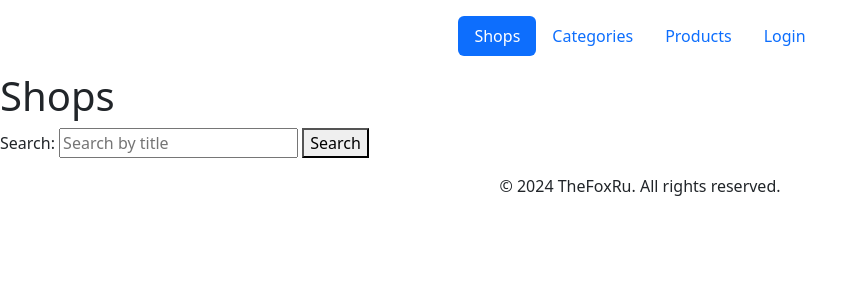
After one commit to TheFoxKD/python-django-test-task, a Django app: template web/templates/core/shop/shop_list.html in a window 1280 px wide. The commit adds this page. Shown: the top 300 px of the page, without its empty margins (0-868 px from the left). Run offline with Django 5.2, Linux system fonts and the light colour scheme; the template is opened without the code that fills it, so the values that code supplies are empty; parts of the project's set-up code (start-up, migrations or seed data) failed here and were passed over; some libraries are stand-ins or nearby versions.

Commit message:
feat: Update base.html and related templates for shop-related pages
This commit adds the base.html template, which serves as the base layout
 for all pages in the web application. It also includes the templates
 for shop_detail.html, shop_form.html, and shop_list.html, which are
 used to display the details, form and list of shops respectively.
 These templates provide the necessary structure and content for the
 shop-related pages in the application.

```diff
--- /dev/null
+++ b/web/templates/base.html
@@ -0,0 +1,17 @@
+<!DOCTYPE html>
+<html lang="en">
+<head>
+    <meta charset="UTF-8">
+    <meta name="viewport" content="width=device-width, initial-scale=1.0">
+    <title>{% block title %}Default Title{% endblock title %}</title>
+    <!-- Add your CSS files here -->
+    {% block css %}{% endblock css %}
+</head>
+<body>
+<!-- Add your body content here -->
+{% block body %}{% endblock body %}
+
+<!-- Add your JavaScript files here -->
+{% block js %}{% endblock js %}
+</body>
+</html>
--- /dev/null
+++ b/web/templates/core/extend_base.html
@@ -0,0 +1,19 @@
+{% extends "base.html" %}
+{% load static %}
+
+{% block css %}
+    <link rel="stylesheet" href="{% static 'core/css/bootstrap.css' %}"/>
+{% endblock css %}
+
+{% block  body %}
+    <header>
+        {% include 'core/includes/navbar.html' %}
+    </header>
+    <main>
+        {% block content %}
+        {% endblock content %}
+    </main>
+    <footer>
+        {% include 'core/includes/footer.html' %}
+    </footer>
+{% endblock body %}
--- /dev/null
+++ b/web/templates/core/includes/footer.html
@@ -0,0 +1,6 @@
+<div class="container">
+    <p class="text-center">© <span id="currentYear"></span> TheFoxRu. All rights reserved.</p>
+</div>
+<script>
+    document.getElementById('currentYear').textContent = new Date().getFullYear();
+</script>
--- /dev/null
+++ b/web/templates/core/includes/navbar.html
@@ -0,0 +1,10 @@
+<div class="container">
+    <header class="d-flex justify-content-center py-3">
+        <ul class="nav nav-pills">
+            <li class="nav-item"><a href="#" class="nav-link active" aria-current="page">Shops</a></li>
+            <li class="nav-item"><a href="#" class="nav-link">Categories</a></li>
+            <li class="nav-item"><a href="#" class="nav-link">Products</a></li>
+            <li class="nav-item"><a href="#" class="nav-link">Login</a></li>
+        </ul>
+    </header>
+</div>
--- a/web/jinja2_templates/shop/shop_list.html
+++ b/web/templates/core/shop/shop_list.html
@@ -1,4 +1,4 @@
-{% extends "base.html" %}
+{% extends "core/extend_base.html" %}
 
 {% block content %}
     <h1>Shops</h1>
```
Also changed, not shown: web/jinja2_templates/base.html (deleted, +0 -26 lines), web/templates/core/shop/shop_detail.html (renamed from web/jinja2_templates/shop/shop_detail.html), web/templates/core/shop/shop_form.html (renamed from web/jinja2_templates/shop/shop_form.html).
